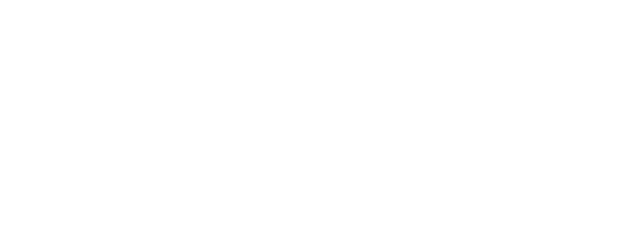
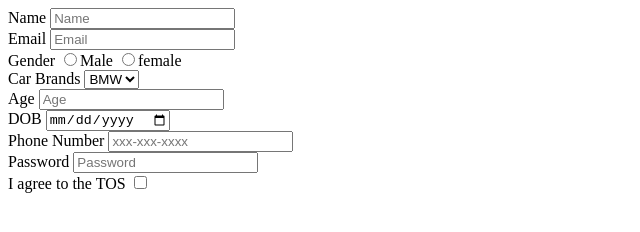
Before and after one commit to acciojob/signup-form-car-aditya4-4, a website: page main.html in a window 1280 px wide. Shown: the whole page, without its empty margins (0-640 px from the left). Drawn offline with Linux system fonts and the light colour scheme.

Commit message:
created a submission

```diff
--- a/main.html
+++ b/main.html
@@ -8,6 +8,47 @@
 
 <body>
 	<!-- the entire body must be written by student -->
+	<form method="post">
+    <label for="name">Name
+        <input type="text" name="" id="name" placeholder="Name" required>
+    </label>
+    <br>
+    <label for="email">Email
+        <input type="email" name="" id="email" placeholder="Email" required>
+    </label>
+    <br>
+    <label for="gender">Gender
+        <input type="radio" name="gender" id="gender_m" required>Male
+        <input type="radio" name="gender" id="gender_f" required>female
+    </label>
+    <br>
+    <label for="cars" >Car Brands
+        <select name="" id="cars" >--Please choose an option--
+            <option value="BMW">BMW</option>
+            <option value="Audi">Audi</option>
+        </select>
+    </label>
+    <br>
+    <label for="age">Age
+        <input type="number" name="" id="age" placeholder="Age" required>
+    </label>
+    <br>
+    <label for="dob">DOB
+        <input type="date" name="" id="dob" required>
+    </label>
+    <br>
+    <label for="tel">Phone Number
+        <input type="tel" name="" id="tel" placeholder="xxx-xxx-xxxx">
+    </label>
+    <br>
+    <label for="password">Password
+        <input type="password" id="password" placeholder="Password" required>
+    </label>
+    <br>
+    <label for="tos">I agree to the TOS
+        <input type="checkbox" name="" id="tos" required>
+    </label>
+ </form>
     <script type="text/javascript" src="./script.js">
 </script>
 
```
